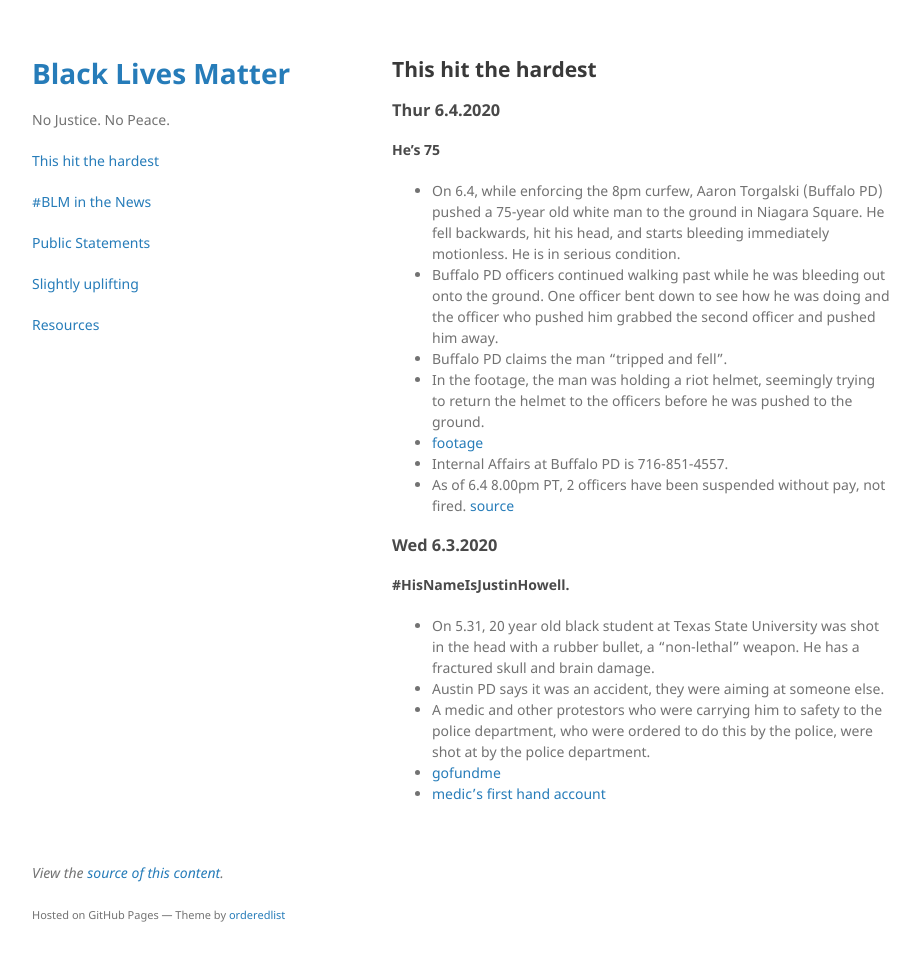
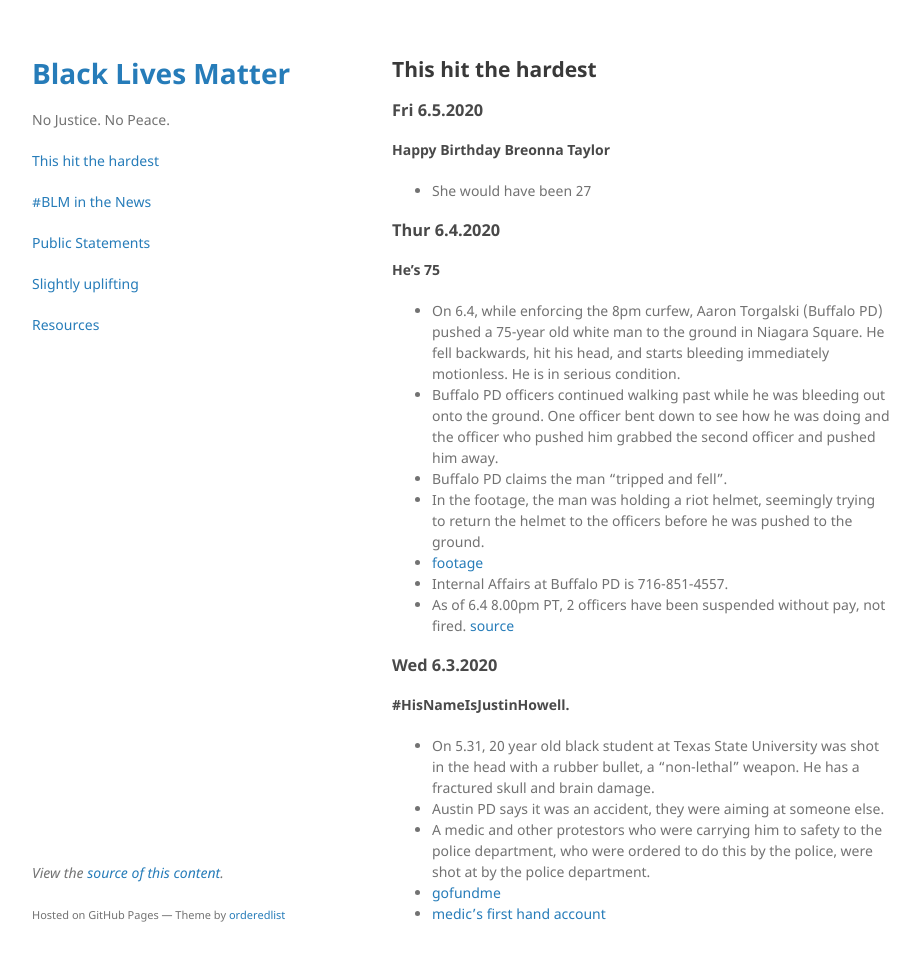
Before and after one commit to nojusticenopeace/nojusticenopeace.github.io, a Jekyll site: the page built from thishitshard.md, in a window 1280 px wide and 994 px high. Shown: the top 961 px of the window, without its empty margins (178-1098 px from the left). Built offline with Jekyll 4.4.1, drawn with Linux system fonts in a browser that asks for light colours.

Commit message:
Update thishitshard.md

```diff
--- a/thishitshard.md
+++ b/thishitshard.md
@@ -3,6 +3,10 @@ layout: default
 ---
 
 ## This hit the hardest
+
+### Fri 6.5.2020
+#### Happy Birthday Breonna Taylor
+* She would have been 27
 
 ### Thur 6.4.2020
 #### He's 75
```
